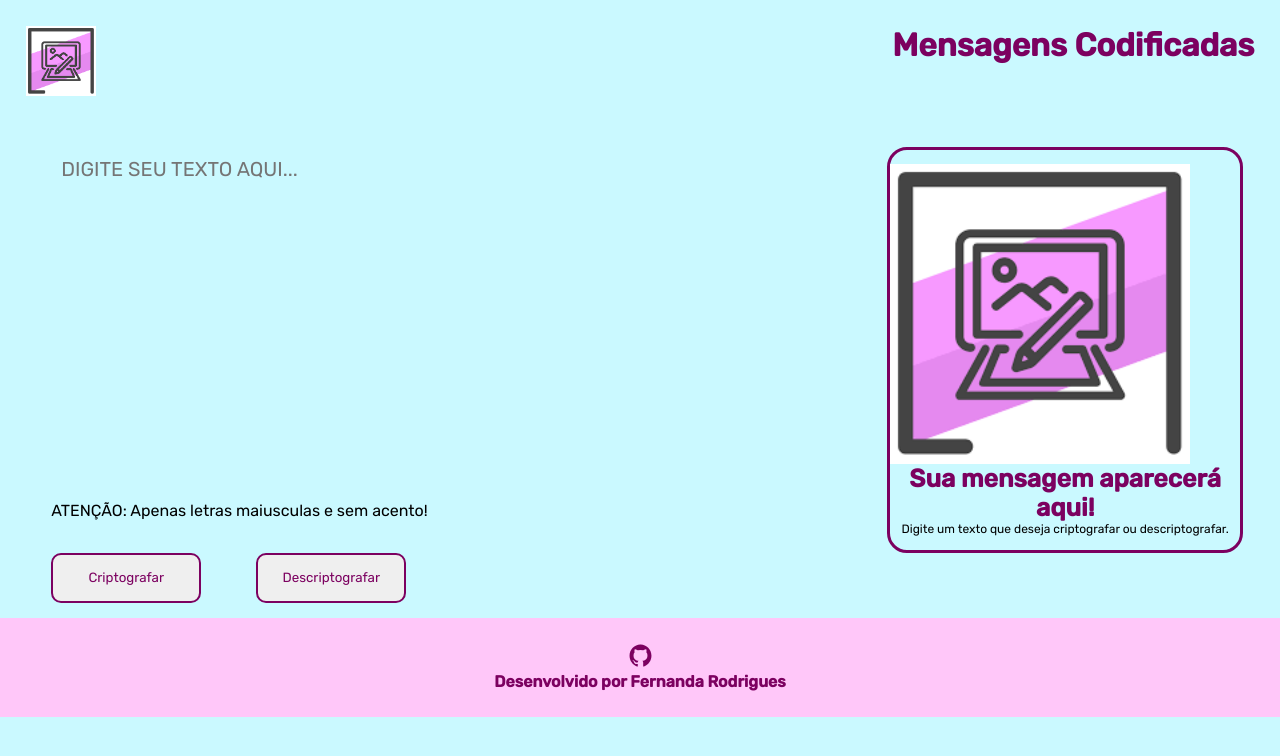
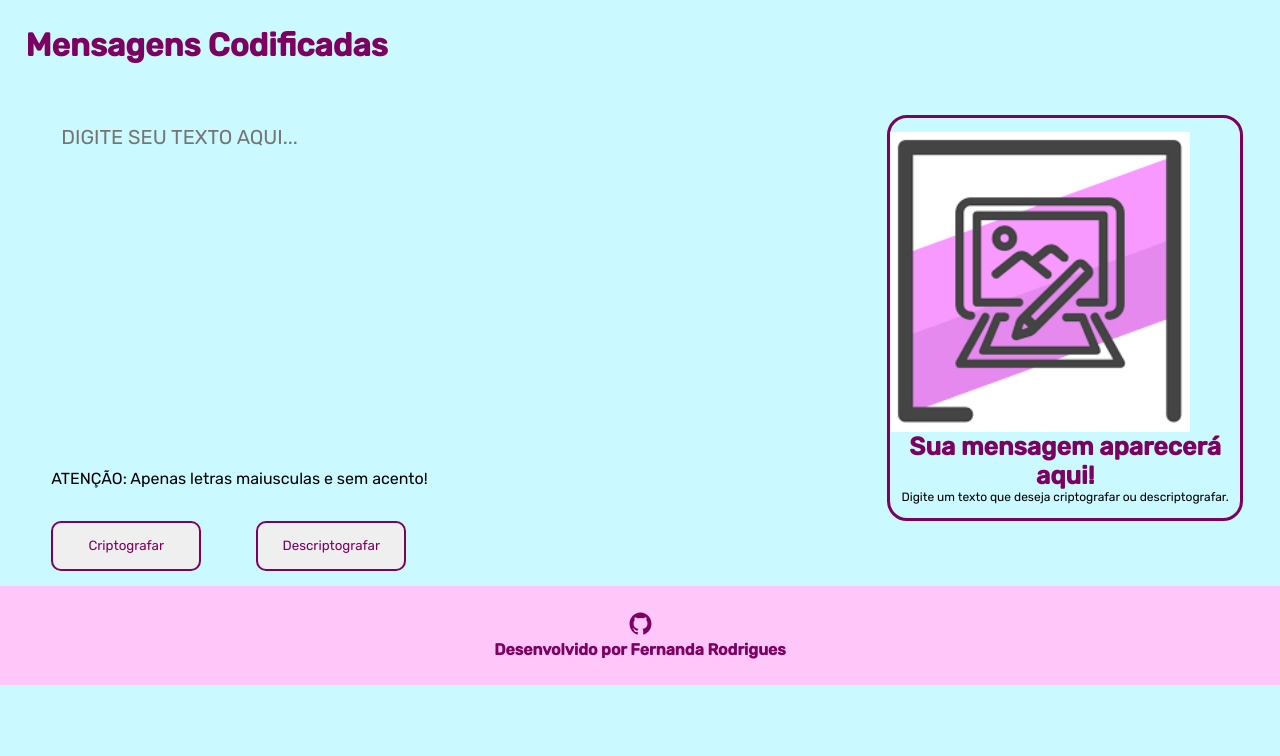
Before and after one commit to fer1192nanda/Decodificador-js, a plain HTML site: page index.html in a window 1280 px wide. Drawn offline with nearby package versions, Linux system fonts and the light colour scheme; a script that the page names is missing.

Commit message:
Update index.html

```diff
--- a/index.html
+++ b/index.html
@@ -9,7 +9,7 @@
 <body>
     <main class="main container">
         <header class="cabecalho">
-          <img src="./images.png" alt="logo Fernanda">
+
           <h1>Mensagens Codificadas</h1>
         </header>
         <div class="container-input">
```
